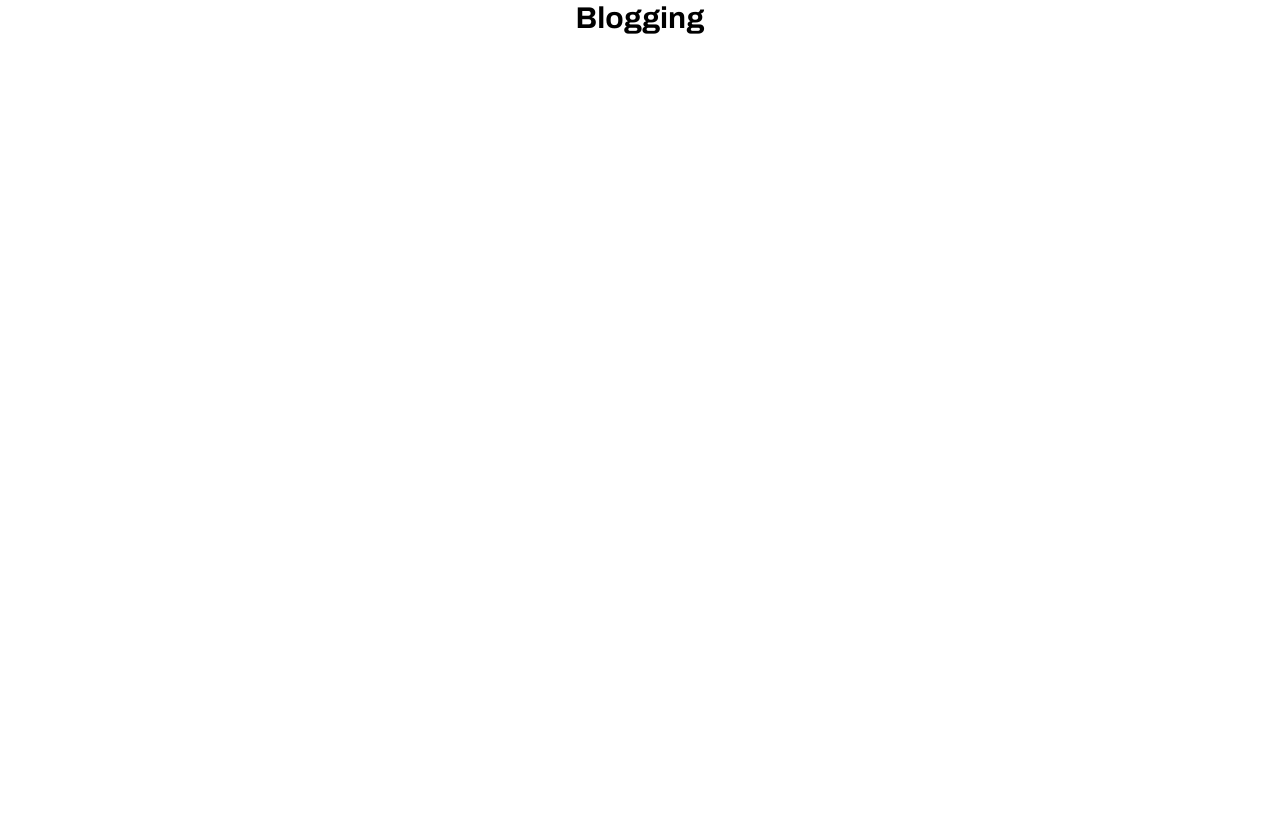
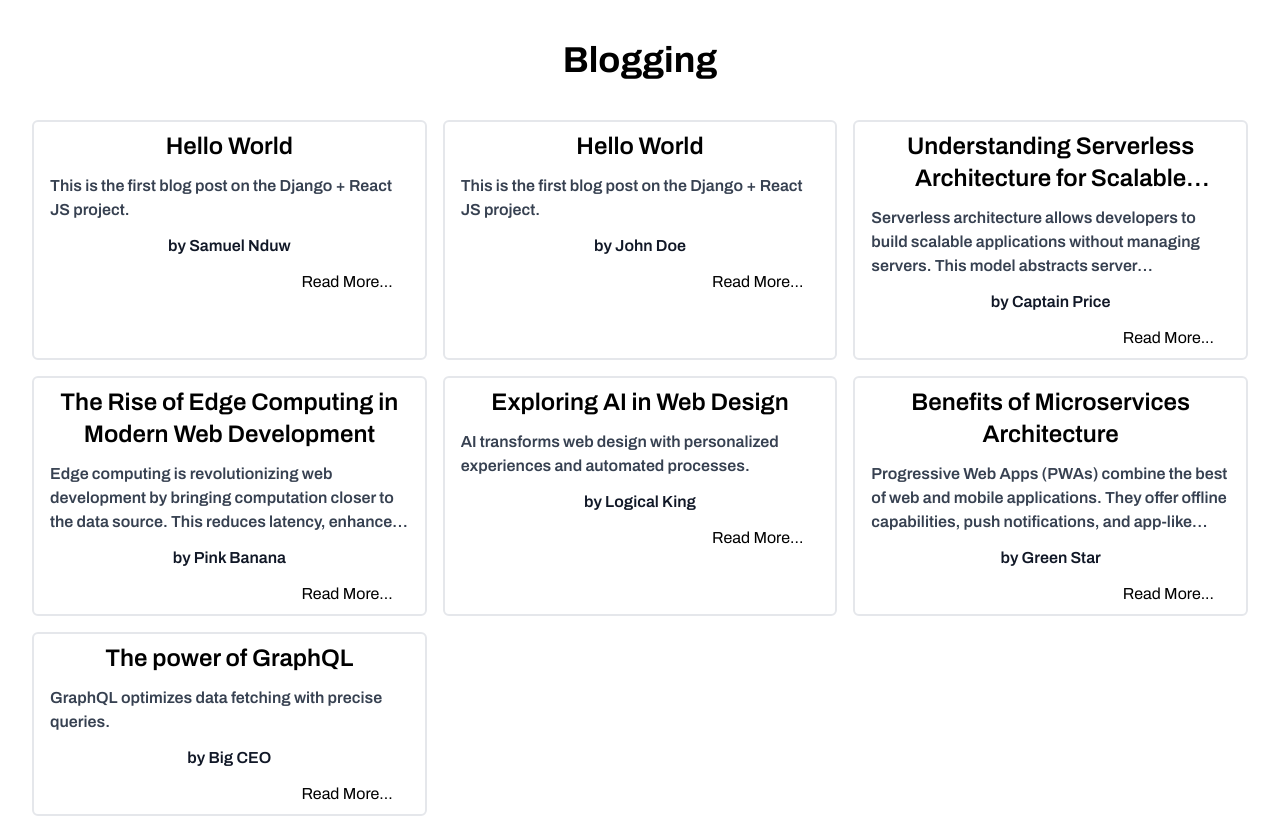
Before and after one commit to SamuelNduw/Blogging, a React (Vite) app in the folder frontend/my-blog/: page / in a window 1280 px wide. Built offline with nearby package versions, Linux system fonts and the light colour scheme.

Commit message:
Blog Cards have been made

```diff
--- a/frontend/my-blog/src/App.jsx
+++ b/frontend/my-blog/src/App.jsx
@@ -1,12 +1,10 @@
-
+import BlogPosts from './components/BlogPosts'
 
 function App() {
 
   return (
     <>
-      <h1 className='font-bold text-3xl font-archivo text-center'>
-        Blogging
-      </h1>
+      <BlogPosts />
     </>
   )
 }
--- /dev/null
+++ b/frontend/my-blog/src/components/BlogCard.jsx
@@ -0,0 +1,24 @@
+import React from "react";
+
+const BlogCard = ({title, body, author}) => {
+    return (
+        <div className='max-w-md border-2 border-gray-200 px-4 py-2 rounded-md flex flex-col gap-3'>
+            <h1 className='font-semibold text-center text-2xl truncate-title'>
+                {title}
+            </h1>
+            <p className='font-semibold text-gray-700 w-full overflow-hidden truncate-body'>
+                {body}
+            </p>
+            <h1 className='font-semibold text-gray-900 text-center'>
+                by {author}
+            </h1>
+            <div className="w-full flex justify-end">
+                <button className='cursor-pointer mx-4'>
+                    Read More...
+                </button>
+            </div>
+        </div>
+    );
+};
+
+export default BlogCard;
--- /dev/null
+++ b/frontend/my-blog/src/components/BlogPosts.jsx
@@ -0,0 +1,37 @@
+import React from "react";
+import BlogCard from './BlogCard';
+
+const BlogPosts = () => {
+    return (
+        <div className='w-full px-8 font-archivo'>
+            <h1 className='text-center font-bold text-4xl p-10'>
+                Blogging
+            </h1>
+            <div className='container mx-auto grid sm:grid-cols-3 grid-cols-1 gap-4 justify-items-center'>
+                <BlogCard title="Hello World"
+                body="This is the first blog post on the Django + React JS project."
+                author='Samuel Nduw'/>
+                <BlogCard title="Hello World"
+                body="This is the first blog post on the Django + React JS project."
+                author='John Doe'/>
+                <BlogCard title="Understanding Serverless Architecture for Scalable Applications"
+                body="Serverless architecture allows developers to build scalable applications without managing servers. This model abstracts server management, enabling automatic scaling, reduced operational costs, and improved deployment speed, fostering agile development practices."
+                author='Captain Price'/>
+                <BlogCard title="The Rise of Edge Computing in Modern Web Development"
+                body="Edge computing is revolutionizing web development by bringing computation closer to the data source. This reduces latency, enhances performance, and ensures real-time processing, making applications faster and more efficient."
+                author='Pink Banana'/>
+                <BlogCard title='Exploring AI in Web Design'
+                body='AI transforms web design with personalized experiences and automated processes.'
+                author='Logical King'/>
+                <BlogCard title='Benefits of Microservices Architecture'
+                body='Progressive Web Apps (PWAs) combine the best of web and mobile applications. They offer offline capabilities, push notifications, and app-like experiences, enhancing user engagement and accessibility across various devices.'
+                author='Green Star'/>
+                <BlogCard title='The power of GraphQL'
+                body='GraphQL optimizes data fetching with precise queries.'
+                author='Big CEO'/>
+            </div>
+        </div>
+    );
+};
+
+export default BlogPosts;
--- a/frontend/my-blog/src/index.css
+++ b/frontend/my-blog/src/index.css
@@ -4,6 +4,19 @@
 @tailwind utilities;
 
 
-#root{
-    font: 'inter'
+
+.truncate-title{
+    display: -webkit-box;
+    -webkit-line-clamp:2;
+    -webkit-box-orient: vertical;
+    overflow: hidden;
+    text-overflow: ellipsis;
 }
+
+.truncate-body {
+    display: -webkit-box;
+    -webkit-line-clamp: 3;
+    -webkit-box-orient: vertical;
+    overflow: hidden;
+    text-overflow: ellipsis;
+  }
```
